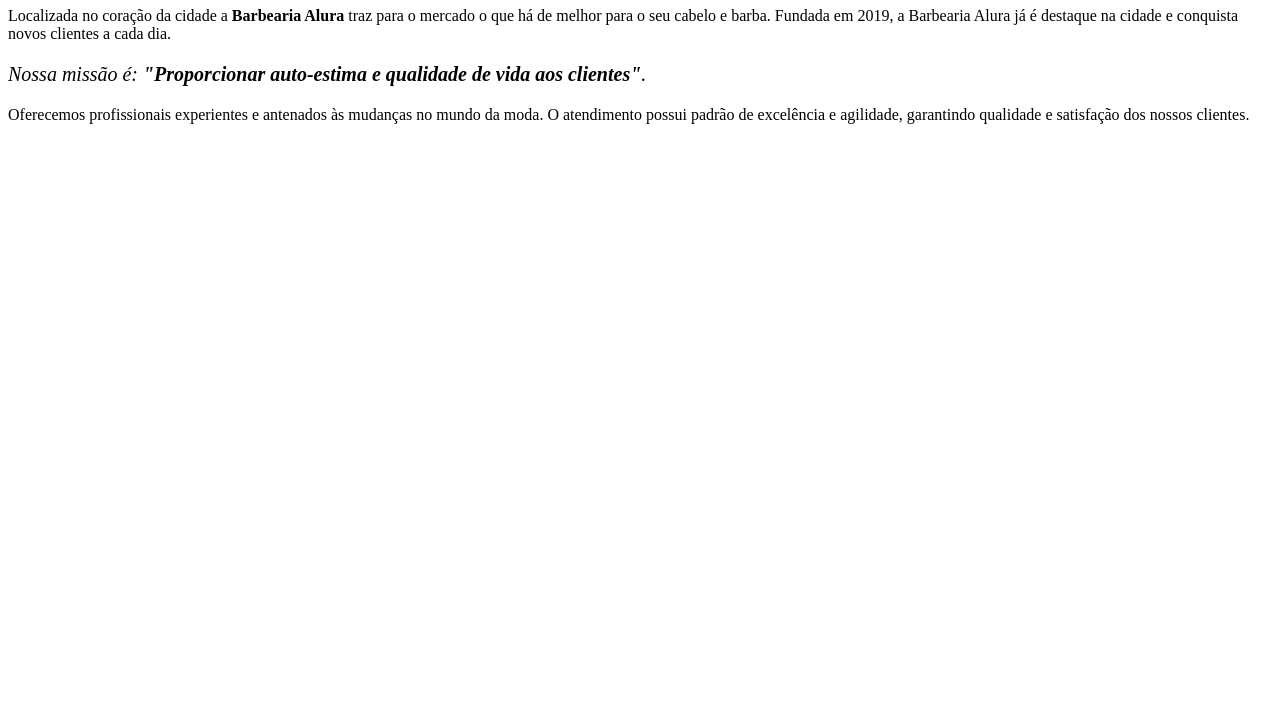
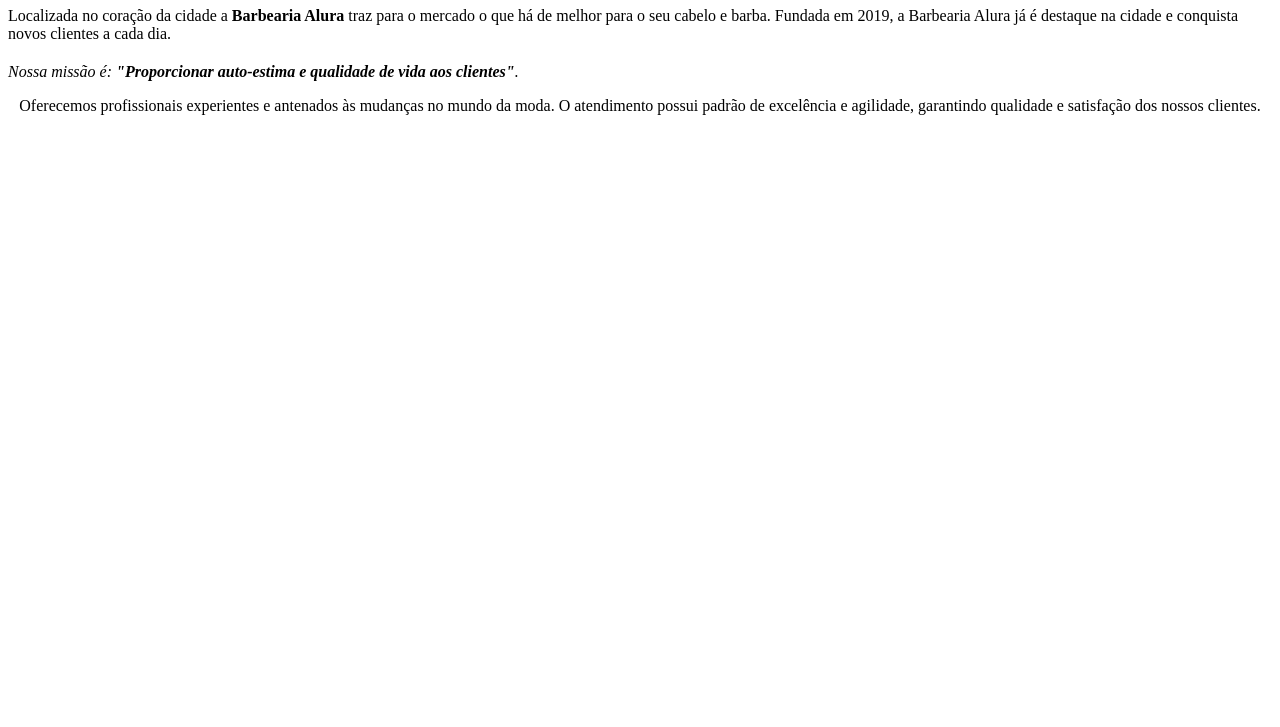
Before and after one commit to marialves24/barbeariaalura, a plain HTML site: page index.html in a window 1280 px wide. Shown: the part 73-800 px from the top of the page. Drawn offline with Linux system fonts and the light colour scheme.

Commit message:
text align

```diff
--- a/index.html
+++ b/index.html
@@ -11,9 +11,9 @@
 <p>Localizada no coração da cidade a <strong>Barbearia Alura</strong> traz para o mercado o que há de melhor para o seu cabelo e barba.
 Fundada em 2019, a Barbearia Alura já é destaque na cidade e conquista novos clientes a cada dia.</p>
 
-<p style="font-size: 20px"><em>Nossa missão é: <strong> "Proporcionar auto-estima e qualidade de vida aos clientes"</strong>.</em></p>
+<p style="font-size: 20px; text-align: center"></p><em>Nossa missão é: <strong> "Proporcionar auto-estima e qualidade de vida aos clientes"</strong>.</em></p>
 
-<p>Oferecemos profissionais experientes e antenados às mudanças no mundo da moda.
+<p style="text-align: center;">Oferecemos profissionais experientes e antenados às mudanças no mundo da moda.
 O atendimento possui padrão de excelência e agilidade, garantindo qualidade e satisfação dos nossos clientes.</p>
 </body>
 </html>
```
